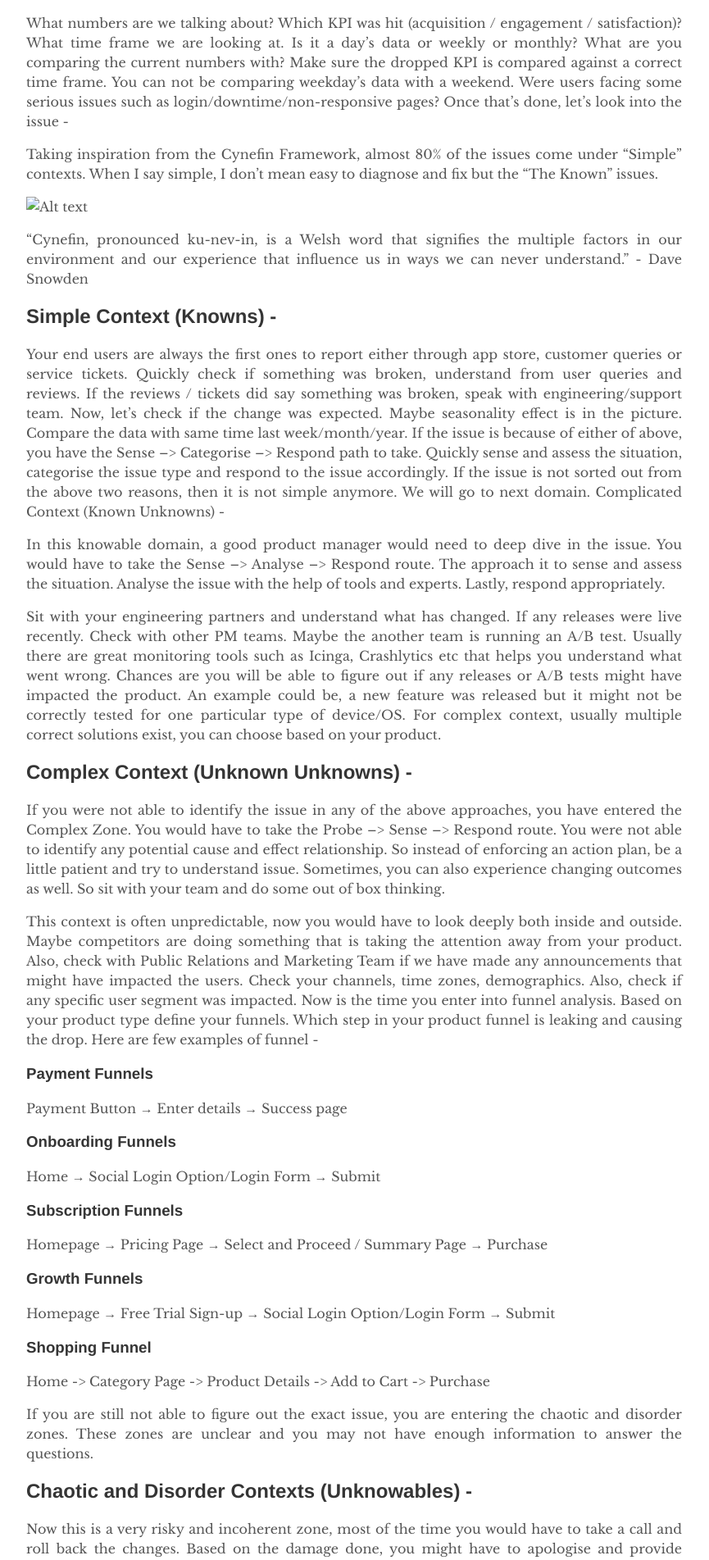
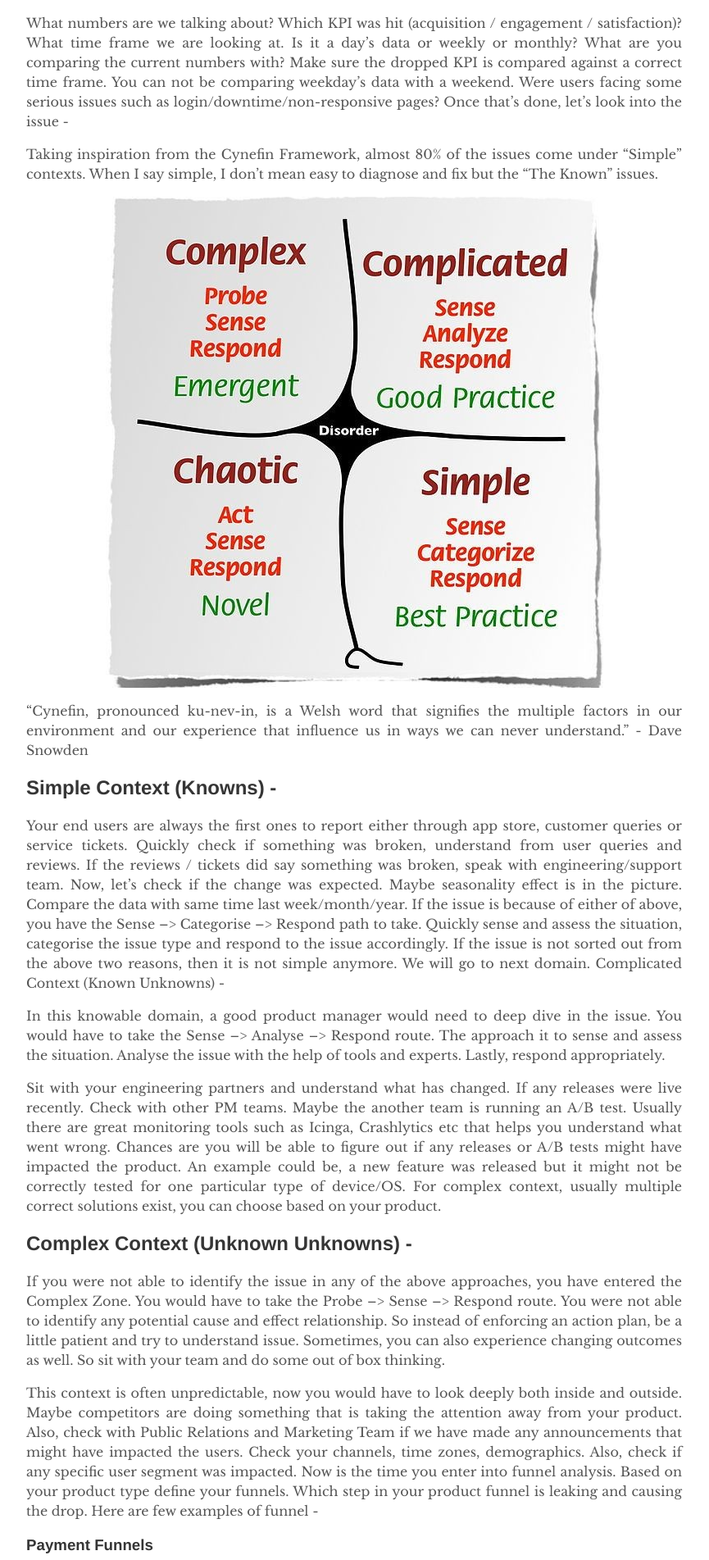
Before and after one commit to Archana-blog/product, a Jekyll site: the page built from _posts/2021-03-04-introducing-tale.md, in a window 1280 px wide. Shown: the part 624-2527 px from the top of the page at 82% size, without its empty margins (208-1073 px from the left). Built offline with Jekyll 4.4.1, drawn with Linux system fonts in a browser that asks for light colours; comment, search, counter and statistics services are not loaded.

Commit message:
Update 2021-03-04-introducing-tale.md

```diff
--- a/_posts/2021-03-04-introducing-tale.md
+++ b/_posts/2021-03-04-introducing-tale.md
@@ -26,7 +26,7 @@ Once that's done, let's look into the issue -
 
 Taking inspiration from the Cynefin Framework, almost 80% of the issues come under "Simple" contexts. When I say simple, I don't mean easy to diagnose and fix but the "The Known" issues.
 
-![Alt text](assets/Cynefin.jpeg?raw=true "Cynefin Framework")
+![Alt text](https://github.com/Archana-blog/product/blob/05a747e85bc493e73b38466b388637e56b6b0c66/assets/Cynefin.jpeg?raw=true "Cynefin Framework")
 
 “Cynefin, pronounced ku-nev-in, is a Welsh word that signifies the multiple factors in our environment and our experience that influence us in ways we can never understand.” - Dave Snowden
 
```
